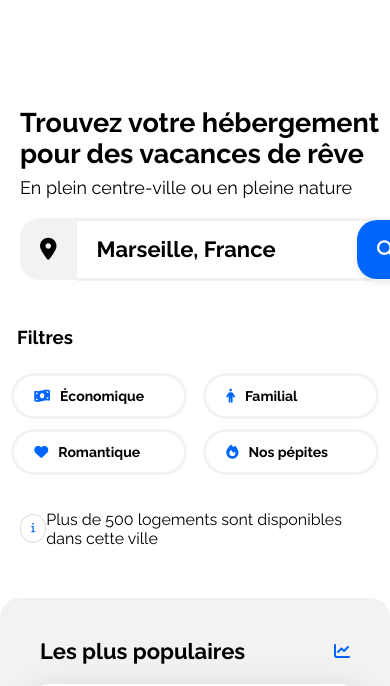
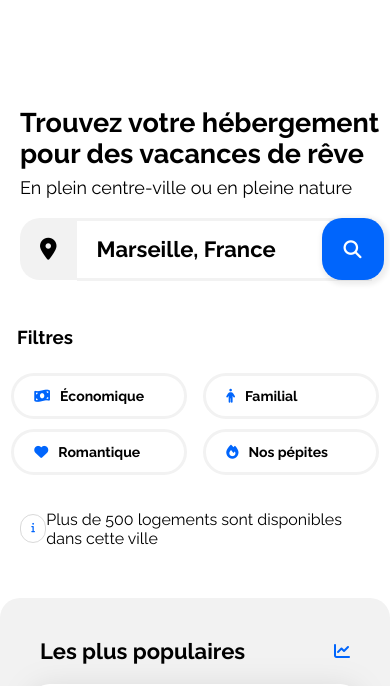
Before and after one commit to Leobelias/OpenclassroomsProject, a plain HTML site: page index.html in a window 390 px wide. Shown: the part 114-800 px from the top of the page. Drawn offline with Linux system fonts and the light colour scheme.

Commit message:
bug fixes
maybe the last commit?? WHO KNOWS???

```diff
--- a/css/style.css
+++ b/css/style.css
@@ -554,18 +554,21 @@ footer h6{
       background-color: #0065FC;
       color: white;
       font-size: 18px;
-      height: 59px;
-      width: 59px;
-      border-radius: 20px 20px 20px 20px;
+      height: 62px;
+      width: 62px;
+      border-radius: 20px;
       border-left : none;
       border: 3px #0065FC;
       margin: -15px;
       box-shadow: 2px 2px 5px 3px rgba(0,0,0,0.07);
+      position:relative;
+      right: 35px;
     }
 
     .recherche-button{
         display: flex;
-        padding: 20px;}
+        padding: 20px;
+    }
 
 
     .recherche-button i.fa-solid.fa-magnifying-glass{
```
